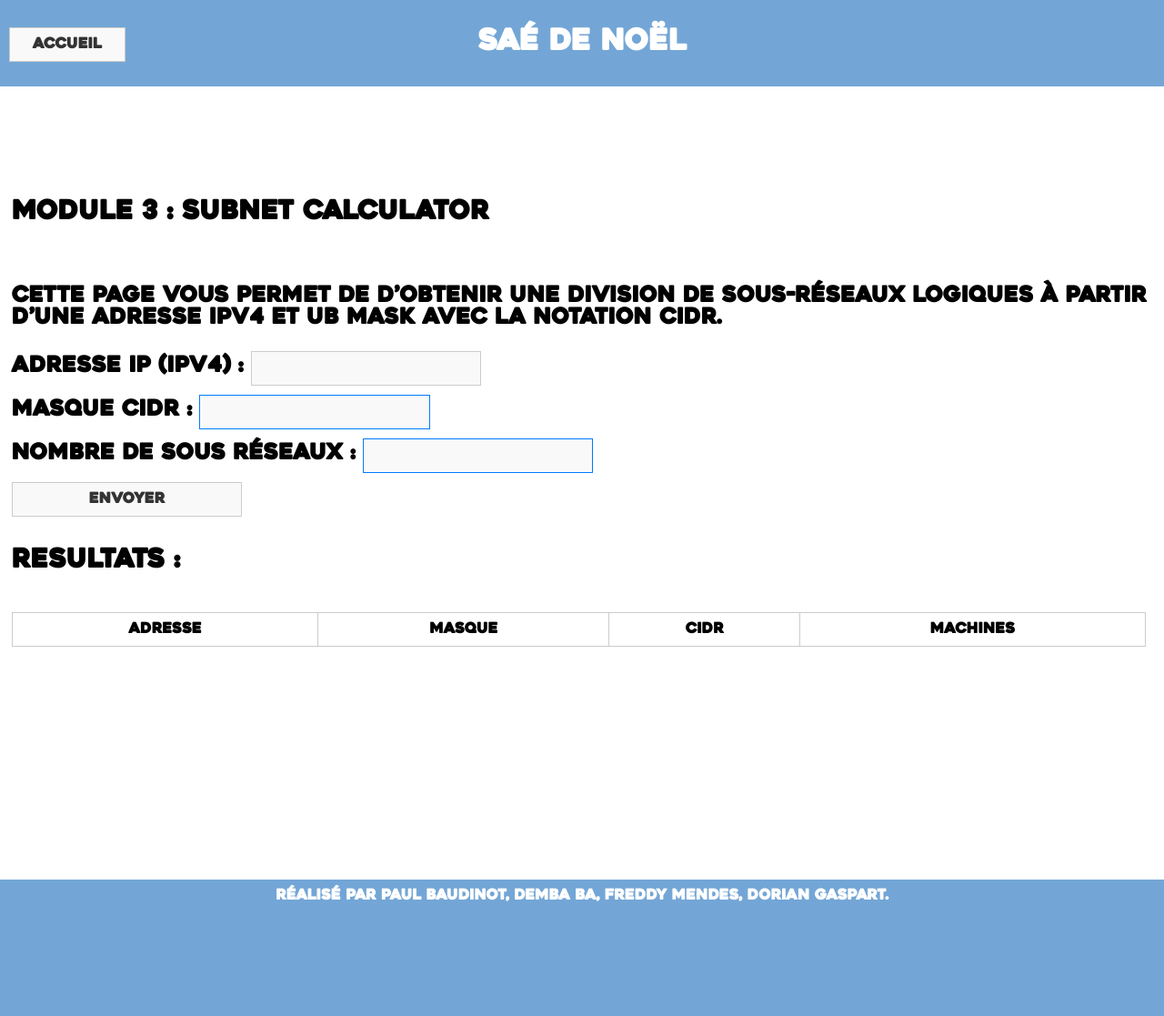
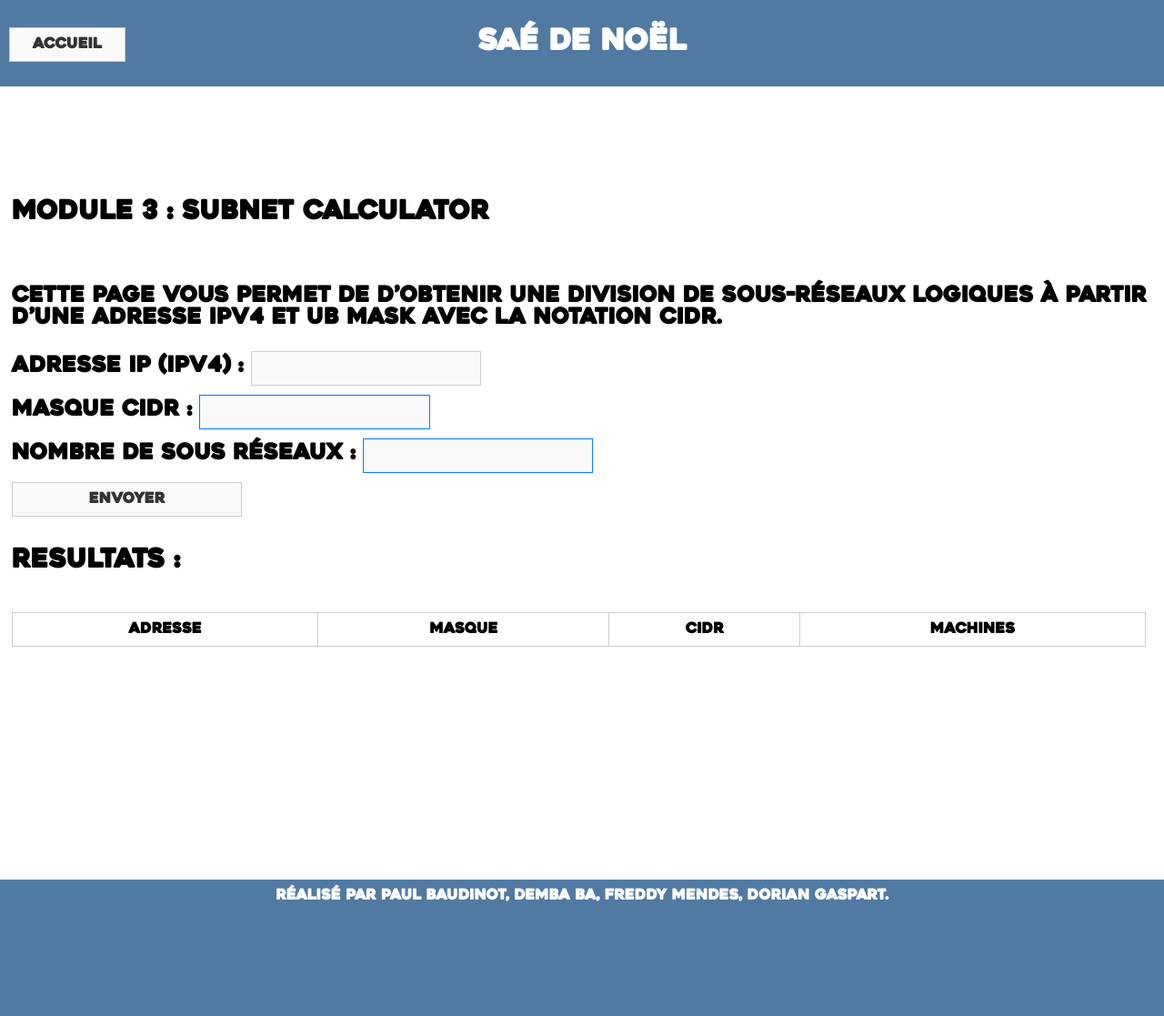
Before and after one commit to badem09/sae_but3_fa, a PHP site: page /Ipv4.php in a window 1280 px wide. Shown: the whole page at 91% size. Run offline with PHP 8.4, Linux system fonts and the light colour scheme.

Commit message:
Changement des contrastes pour l'accessibilité

```diff
--- a/src/styles/style.css
+++ b/src/styles/style.css
@@ -17,7 +17,7 @@ h1{
 }
 
 header {
-    background-color: #73A6D6;
+    background-color: rgb(80, 122, 162);
     color: white;
     padding: 10px;
 }
@@ -96,7 +96,7 @@ footer {
     bottom: 0; left: 0;
     display: flex;
     justify-content: center;
-    background-color: #73A6D6;
+    background-color: rgb(80, 122, 162);
     color: white;
 }
 
```
